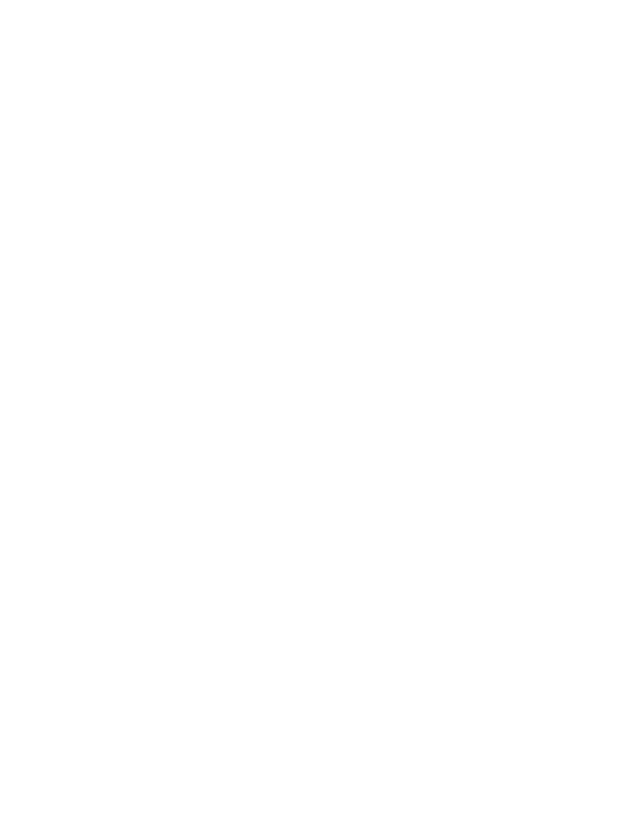
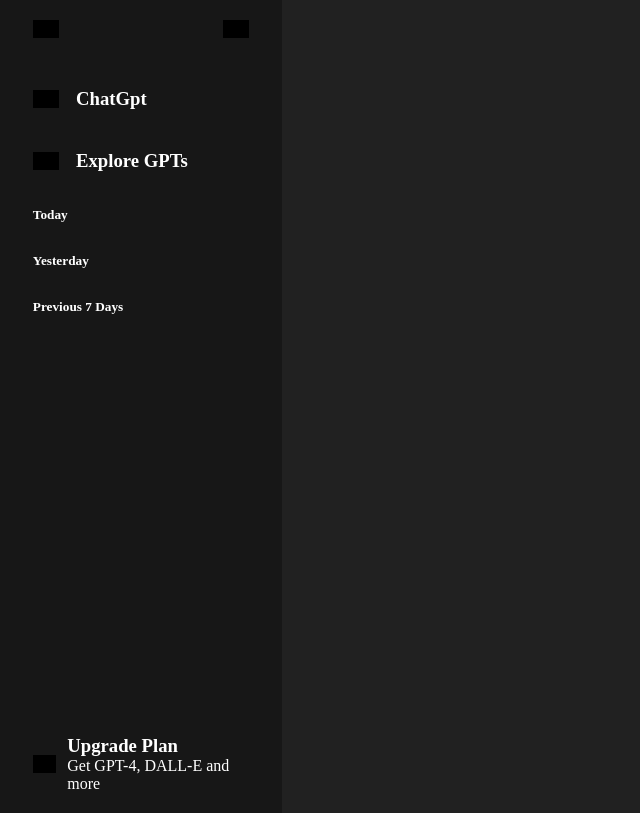
Before and after one commit to oduyemi/TechGPT, a plain HTML site: page index.html in a window 1280 px wide. Shown: the whole page, without its empty margins (0-640 px from the left). Drawn offline with Linux system fonts and the light colour scheme.

Commit message:
Created the and styled the chat gpt style

```diff
--- a/index.html
+++ b/index.html
@@ -3,9 +3,72 @@
 <head>
     <meta charset="UTF-8">
     <meta name="viewport" content="width=device-width, initial-scale=1.0">
+    <link rel="stylesheet" href="style.css">
     <title>TechGPT</title>
 </head>
 <body>
+    <div class="container">
+        <div class="sidebar">
+            <div class="sidebar-header">
+                <div class="img-icon">
+                    <img src="" alt="">
+                </div>
+                <div class="img-icon">
+                    <img src="" alt="">
+                </div>
+            </div>
 
+            <div class="sidebar-body">
+                <div class="chatGpt box">
+                    <div class="img-icon">
+                        <img src="" alt="">
+                    </div>
+                    <h3>ChatGpt</h3>
+                </div>
+
+                <div class="explore box">
+                    <div class="img-icon">
+                        <img src="" alt="">
+                    </div>
+                    <h3>Explore GPTs</h3>
+                </div>
+
+                <div class="today days">
+                    <h5>Today</h5>
+                    <!-- <p class="chats">hgdhdhjjhdhjdhjhdjhjdhjdhjdhhjdhdhhdhdhdh</p>
+                    <p class="chats">hgdhdhjjhdhjdhjhdjhjdhjdhjdhdddhhdhhhhdhd</p>
+                    <p class="chats">hgdhdhjjhdhjdhjhdjhjdhjdhjdhgdggdggdggdgd</p>
+                    <p class="chats">hgdhdhjjhdhjdhjhdjhjdhjdhjdhgsggsgggsgsgg</p> -->
+                </div>
+
+                <div class="yesterday days">
+                    <h5>Yesterday</h5>
+                    <!-- <p class="chats">hgdhdhjjhdhjdhjhdjhjdhjdhjdh</p>
+                    <p class="chats">hgdhdhjjhdhjdhjhdjhjdhjdhjdh</p>
+                    <p class="chats">hgdhdhjjhdhjdhjhdjhjdhjdhjdh</p>
+                    <p class="chats">hgdhdhjjhdhjdhjhdjhjdhjdhjdh</p> -->
+                </div>
+
+                <div class="previous7 days">
+                    <h5>Previous 7 Days</h5>
+                    <!-- <p class="chats">hgdhdhjjhdhjdhjhdjhjdhjdhjdh</p>
+                    <p class="chats">hgdhdhjjhdhjdhjhdjhjdhjdhjdh</p>
+                    <p class="chats">hgdhdhjjhdhjdhjhdjhjdhjdhjdh</p>
+                    <p class="chats">hgdhdhjjhdhjdhjhdjhjdhjdhjdh</p> -->
+                </div>
+            </div>
+
+            <div class="sidebar-footer">
+                <div class="img-icon">
+                    <img src="" alt="">
+                </div>
+
+                <div class="footer-content">
+                    <h3>Upgrade Plan</h3>
+                    <p>Get GPT-4, DALL-E and more</p>
+                </div>
+            </div>
+        </div>
+    </div>
 </body>
 </html>
--- a/style.css
+++ b/style.css
@@ -0,0 +1,78 @@
+* {
+    padding: 0;
+    margin: 0;
+    box-sizing: border-box;
+}
+
+.container {
+    width: 100%;
+    display: flex;
+    align-items: center;
+    justify-content: flex-start;
+    background-color: #212121;
+    color: white;
+}
+
+.sidebar {
+    width: 22%;
+    padding: 0 1%;
+    background-color: #171717;
+}
+
+.sidebar-header {
+    width: 100%;
+    padding: 20px;
+    display: flex;
+    justify-content: space-between;
+    align-items: center;
+    /* background-color: #8e6b6bc8; */
+}
+
+.img-icon {
+    width: 12%;
+    background-color: black;
+}
+
+.sidebar-body {
+    height: 82.17vh;
+    overflow: scroll;
+    width: 100%;
+}
+
+.box {
+    margin-bottom: 10px;
+    /* background-color: aqua; */
+    display: flex;
+    padding: 10px 20px;
+    margin: 20px 0;
+    gap: 8%;
+    align-items: center;
+}
+
+
+.days {
+    margin-top: 20px;
+    width: 100%;
+    /* height: 30vh; */
+}
+
+.days h5 {
+    padding: 5px 20px;
+    margin: 5px 0;
+}
+
+.chats {
+    padding: 5px 20px;
+    margin: 10px 0;
+    font-size: 14px;
+}
+
+.sidebar-footer {
+    width: 100%;
+    /* background-color: #8e6b6bc8; */
+    display: flex;
+    justify-content: flex-start;
+    align-items: center;
+    gap: 5%;
+    padding: 20px;
+}
```
